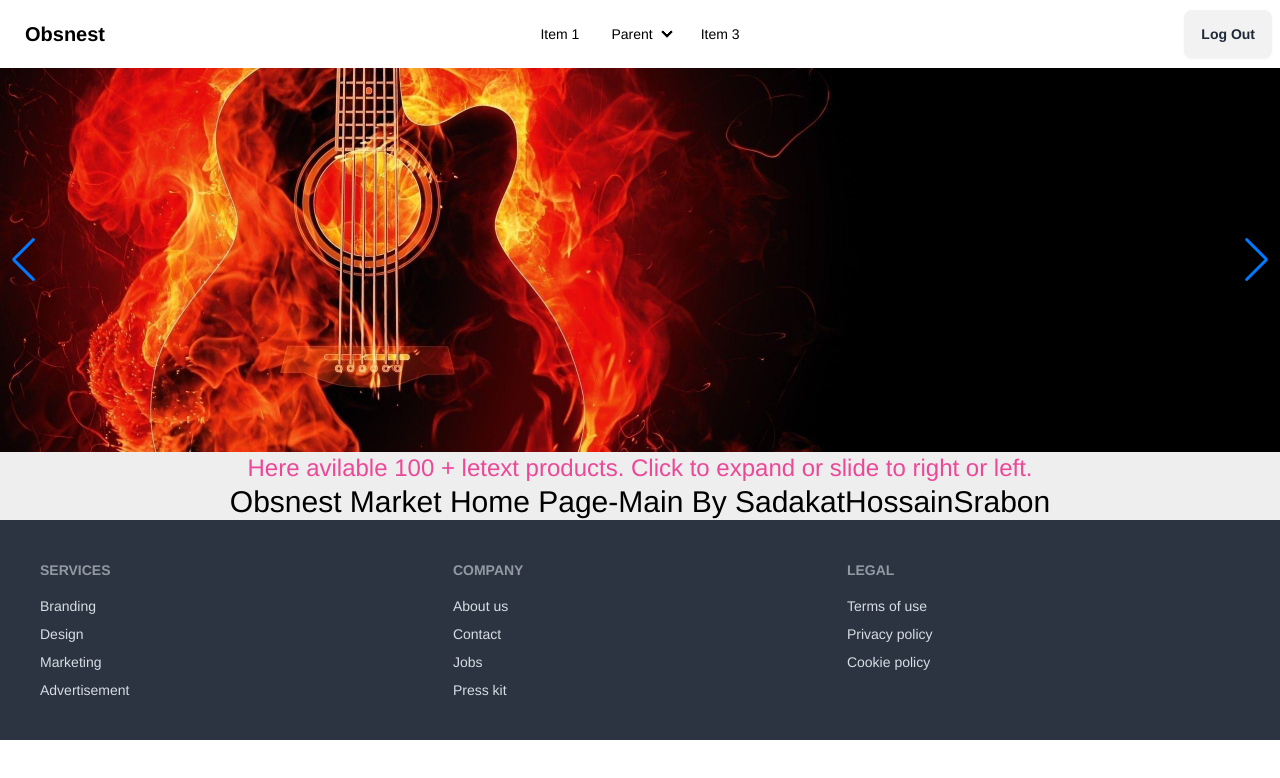
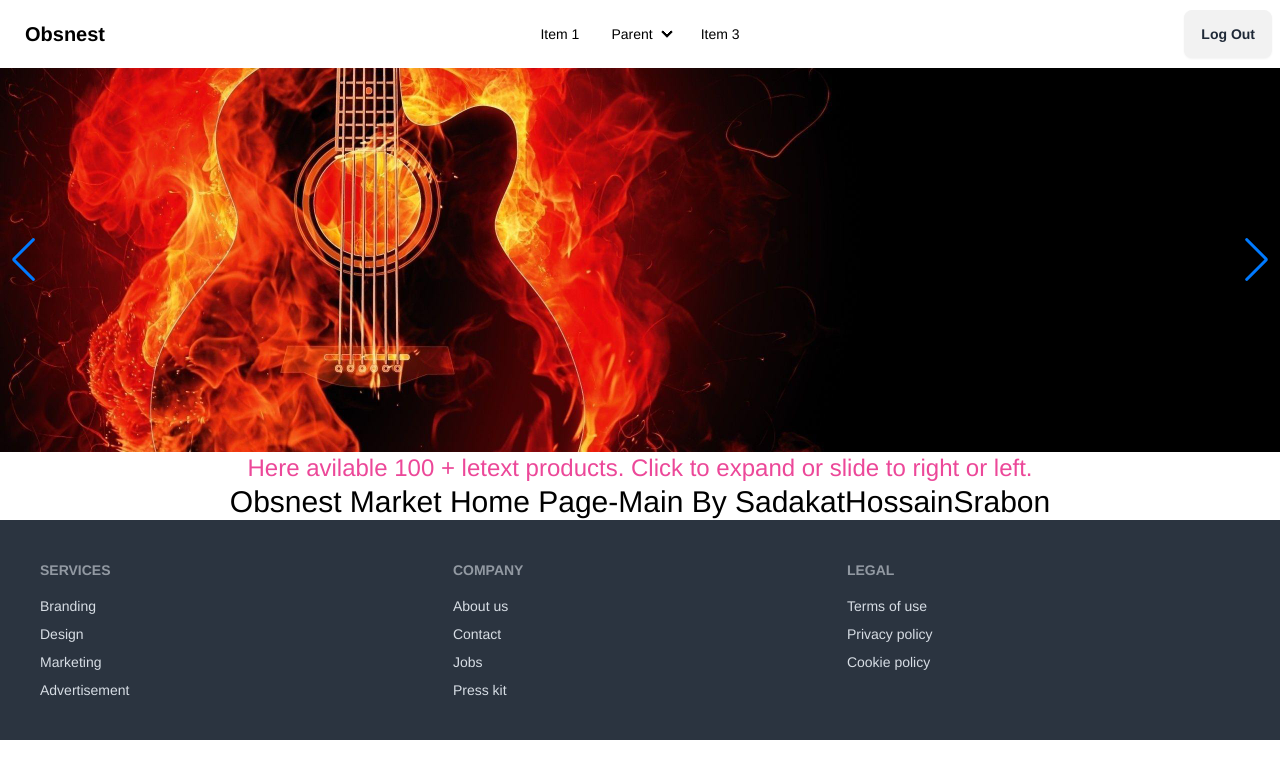
Before and after one commit to sadakatsrabon/Obsnest-MarketPlace, a React (Vite) app: page / in a window 1280 px wide. Shown: the top 778 px of the page. Built offline with nearby package versions, Linux system fonts and the light colour scheme.

Commit message:
Change some css styles

```diff
--- a/src/pages/Home/Carousel/Carousel.jsx
+++ b/src/pages/Home/Carousel/Carousel.jsx
@@ -14,6 +14,7 @@ import img from "../../../assets/img.jpg"
 
 const Carousel = () => {
     return (
+        <div>
             <div className='w-full h-96'>
                 <>
                     <Swiper
@@ -87,6 +88,7 @@ const Carousel = () => {
                     </Swiper>
                 </>
             </div>
+        </div>
     );
 };
 
--- a/src/pages/Home/Carousel/styles.css
+++ b/src/pages/Home/Carousel/styles.css
@@ -1,27 +1,21 @@
 
   body {
-    position: relative;
-    height: 100%;
-  }
-
-  body {
-    background: #eee;
+    /* background: #eee; */
     font-family: Helvetica Neue, Helvetica, Arial, sans-serif;
     font-size: 14px;
     color: #000;
-    margin: 0;
-    padding: 0;
+    /* margin: 0;
+    padding: 0; */
   }
 
   .swiper {
-    width: 100%;
+    /* width: 100%; */
     height: 100%;
   }
 
   .swiper-slide {
     text-align: center;
     font-size: 18px;
-    background: #fff;
 
     /* Center slide text vertically */
     display: flex;
```
Lines whose indentation alone changed are shown as unchanged.
